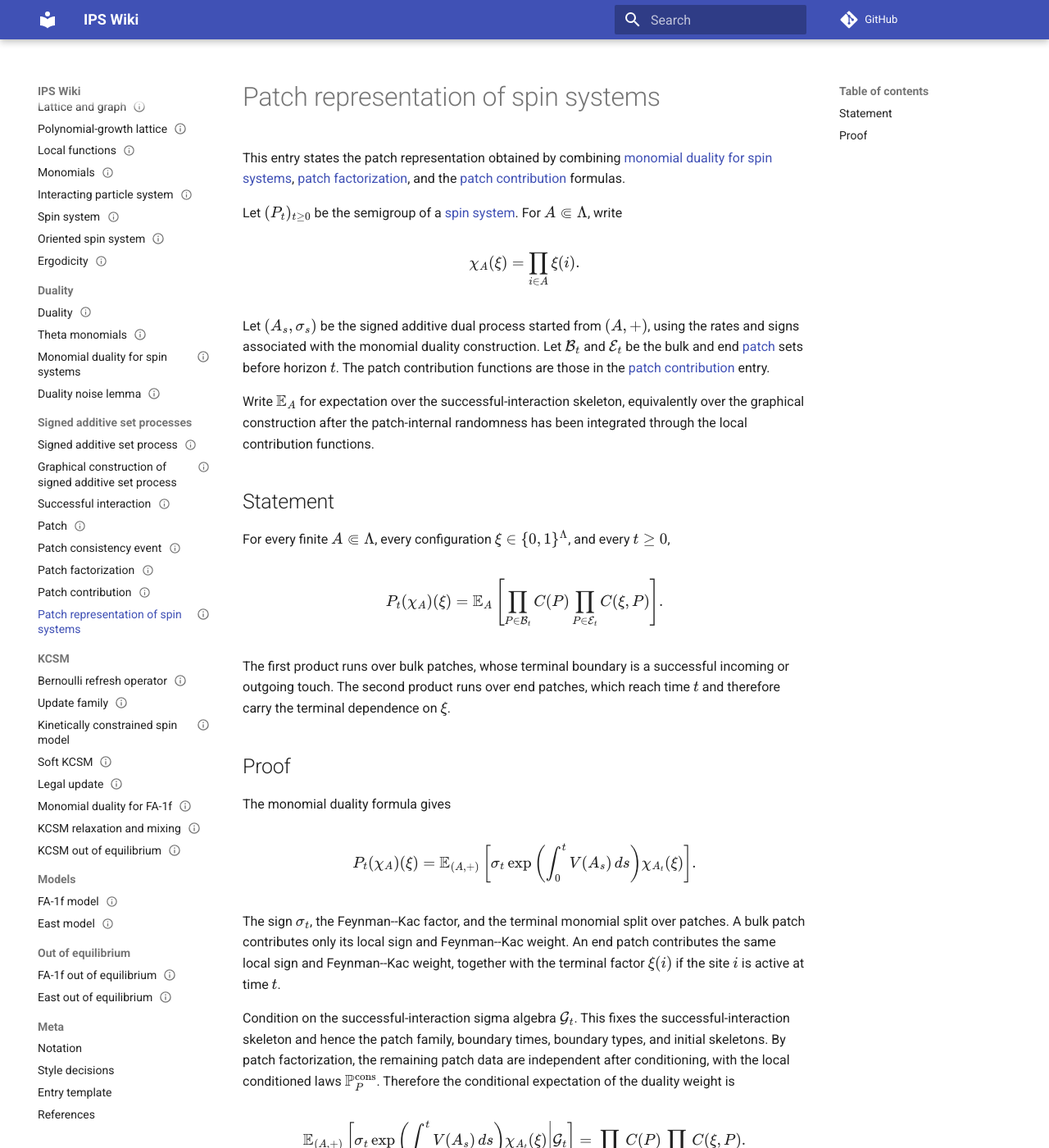
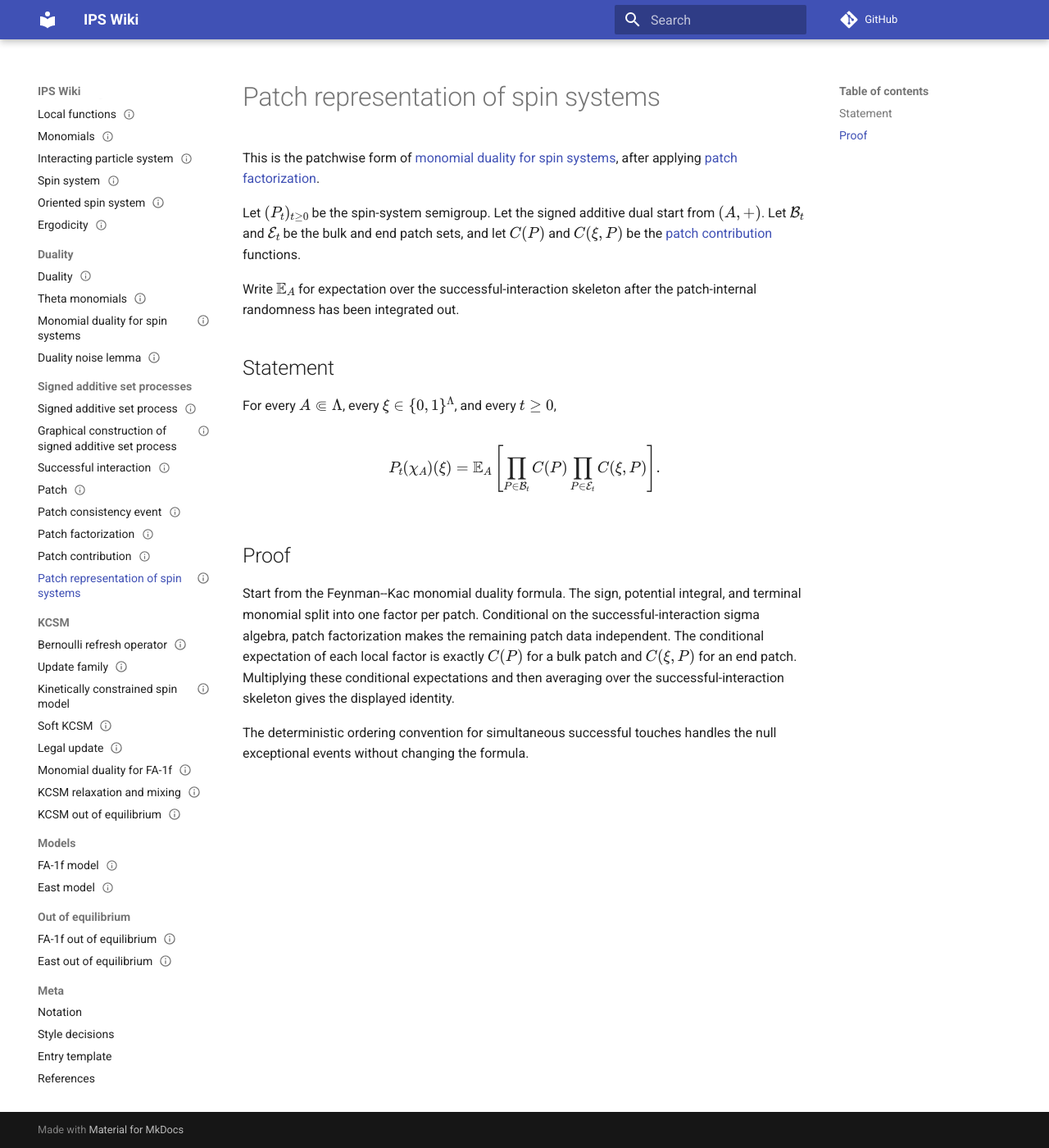
Before and after one commit to maciejgluchowski86-beep/ips-wiki, an MkDocs documentation site: the page built from docs/entries/patch-representation-of-spin-systems.md, in a window 1280 px wide and 1400 px high. Shown: the whole window at 82% size. Built offline with MkDocs 1.6.1 and Material for MkDocs 9.7.7, drawn with Linux system fonts in a browser that asks for light colours; comment, search, counter and statistics services are not loaded; some of the changed text lies outside the part shown.

Commit message:
trim patch representation entry

```diff
--- a/docs/entries/patch-representation-of-spin-systems.md
+++ b/docs/entries/patch-representation-of-spin-systems.md
@@ -10,63 +10,27 @@ tags:
 
 # Patch representation of spin systems
 
-This entry states the patch representation obtained by combining [monomial duality for spin systems](monomial-duality-for-spin-systems.md), [patch factorization](patch-factorization.md), and the [patch contribution](patch-contribution.md) formulas.
+This is the patchwise form of [monomial duality for spin systems](monomial-duality-for-spin-systems.md), after applying [patch factorization](patch-factorization.md).
 
-Let \((P_t)_{t\ge0}\) be the semigroup of a [spin system](spin-system.md). For \(A\Subset\Lambda\), write
+Let \((P_t)_{t\ge0}\) be the spin-system semigroup. Let the signed additive dual start from \((A,+)\). Let \(\mathcal B_t\) and \(\mathcal E_t\) be the bulk and end patch sets, and let \(C(P)\) and \(C(\xi,P)\) be the [patch contribution](patch-contribution.md) functions.
 
-$$
-\chi_A(\xi)=\prod_{i\in A}\xi(i).
-$$
-
-Let \((A_s,\sigma_s)\) be the signed additive dual process started from \((A,+)\), using the rates and signs associated with the monomial duality construction. Let \(\mathcal B_t\) and \(\mathcal E_t\) be the bulk and end [patch](patch.md) sets before horizon \(t\). The patch contribution functions are those in the [patch contribution](patch-contribution.md) entry.
-
-Write \(\mathbb E_A\) for expectation over the successful-interaction skeleton, equivalently over the graphical construction after the patch-internal randomness has been integrated through the local contribution functions.
+Write \(\mathbb E_A\) for expectation over the successful-interaction skeleton after the patch-internal randomness has been integrated out.
 
 ## Statement
 
-For every finite \(A\Subset\Lambda\), every configuration \(\xi\in\{0,1\}^\Lambda\), and every \(t\ge0\),
+For every \(A\Subset\Lambda\), every \(\xi\in\{0,1\}^\Lambda\), and every \(t\ge0\),
 
 $$
 P_t(\chi_A)(\xi)
 =
 \mathbb E_A\left[
-\prod_{P\in\mathcal B_t} C(P)
-\prod_{P\in\mathcal E_t} C(\xi,P)
+\prod_{P\in\mathcal B_t}C(P)
+\prod_{P\in\mathcal E_t}C(\xi,P)
 \right].
 $$
 
-The first product runs over bulk patches, whose terminal boundary is a successful incoming or outgoing touch. The second product runs over end patches, which reach time \(t\) and therefore carry the terminal dependence on \(\xi\).
-
 ## Proof
 
-The monomial duality formula gives
+Start from the Feynman--Kac monomial duality formula. The sign, potential integral, and terminal monomial split into one factor per patch. Conditional on the successful-interaction sigma algebra, patch factorization makes the remaining patch data independent. The conditional expectation of each local factor is exactly \(C(P)\) for a bulk patch and \(C(\xi,P)\) for an end patch. Multiplying these conditional expectations and then averaging over the successful-interaction skeleton gives the displayed identity.
 
-$$
-P_t(\chi_A)(\xi)
-=
-\mathbb E_{(A,+)}\left[
-\sigma_t
-\exp\left(\int_0^t V(A_s)\,ds\right)
-\chi_{A_t}(\xi)
-\right].
-$$
-
-The sign \(\sigma_t\), the Feynman--Kac factor, and the terminal monomial split over patches. A bulk patch contributes only its local sign and Feynman--Kac weight. An end patch contributes the same local sign and Feynman--Kac weight, together with the terminal factor \(\xi(i)\) if the site \(i\) is active at time \(t\).
-
-Condition on the successful-interaction sigma algebra \(\cG_t\). This fixes the successful-interaction skeleton and hence the patch family, boundary times, boundary types, and initial skeletons. By patch factorization, the remaining patch data are independent after conditioning, with the local conditioned laws \(\mathbb P_P^{\operatorname{cons}}\). Therefore the conditional expectation of the duality weight is
-
-$$
-\mathbb E_{(A,+)}\left[
-\sigma_t
-\exp\left(\int_0^t V(A_s)\,ds\right)
-\chi_{A_t}(\xi)
-\middle|\cG_t
-\right]
-=
-\prod_{P\in\mathcal B_t} C(P)
-\prod_{P\in\mathcal E_t} C(\xi,P).
-$$
-
-Taking expectation over \(\cG_t\) gives the displayed representation.
-
-As usual for graphical constructions, simultaneous successful touches and successful touches exactly at the terminal time are null events; the fixed deterministic ordering convention handles them without changing the formula.
+The deterministic ordering convention for simultaneous successful touches handles the null exceptional events without changing the formula.
```
